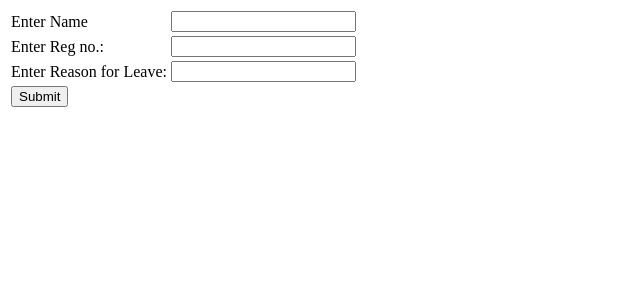
After one commit to himanshuvb/django-project, a Django app: page /home/leaves/ in a window 1280 px wide. The commit adds this page. Shown: the top 300 px of the page, without its empty margins (0-640 px from the left). Run offline with Django 3.2, Linux system fonts and the light colour scheme.

Commit message:
added apply leaves function

```diff
--- a/SMS/StudentMS/models.py
+++ b/SMS/StudentMS/models.py
@@ -15,10 +15,10 @@ class Student(models.Model):
         return str(self.regno)
 
 class Leaves(models.Model):
-    regno = models.ForeignKey(Student,on_delete=models.CASCADE)
-    roll = models.IntegerField(default=0)
+    regno = models.IntegerField(default=0)
     name = models.CharField(max_length=200)
-    div = models.IntegerField(default =0,choices=[(1,1),(2,2),(3,3),(4,4),(5,5)])
+    reason = models.CharField(max_length=200)
+
 
     def __str__(self):
         return self.name
--- a/SMS/StudentMS/urls.py
+++ b/SMS/StudentMS/urls.py
@@ -5,6 +5,7 @@ urlpatterns = [
     path('',views.index,name='index'),
     path('student/', views.student_list, name="student_list"),
     path('student/add/', views.add_student, name="add_student"),
-    path('student/<int:student_id>/delete', views.student_delete, name="student_delete")
+    path('student/<int:student_id>/delete', views.student_delete, name="student_delete"),
+    path('leaves/',views.ap_leaves,name="ap_leaves")
 
 ]
--- a/SMS/StudentMS/views.py
+++ b/SMS/StudentMS/views.py
@@ -1,5 +1,6 @@
+from django.http import HttpResponse
 from django.shortcuts import get_object_or_404, redirect, render
-from .models import Git, Student
+from .models import Git, Leaves, Student
 from django.contrib.auth.decorators import login_required
 from django.core.files import File
 
@@ -55,6 +56,23 @@ def add_student(request):
 
 @login_required
 def student_delete(request, student_id):
-	student = get_object_or_404(Student, id=student_id)
-	student.delete()
-	return redirect('student_list')
+    student = get_object_or_404(Student, id=student_id)
+    student.delete()
+    return redirect('student_list')
+
+
+def ap_leaves(request):
+    if request.method == "GET":
+        return render(request, "SMS/leaves.html")
+    if request.method == "POST":
+        regno = request.POST['student_regno']
+        name=request.POST['student_name']
+        reason=request.POST['student_reason']
+
+        new_leaves = Leaves()
+        new_leaves.name = name
+        new_leaves.regno = regno
+        new_leaves.reason = reason
+        new_leaves.save()
+
+        return redirect('login_user')
--- /dev/null
+++ b/SMS/templates/SMS/leaves.html
@@ -0,0 +1,37 @@
+<!DOCTYPE html>
+<html>
+    <head>
+        <meta charset="utf-8">
+        <meta http-equiv="X-UA-Compatible" content="IE=edge">
+        <title>leaves</title>
+        <meta name="description" content="">
+        <meta name="viewport" content="width=device-width, initial-scale=1">
+        <link rel="stylesheet" href="">
+    </head>
+    <body>
+        <form method="post" action="">
+            <table class="form-table">
+                {% csrf_token %}
+                <tr>
+                    <td class="form-table">Enter Name </td>
+                    <td class="form-table"><input class="inputData" type="text" name="student_name"></td>
+                </tr>
+                <tr>
+                    <td class="form-table">Enter Reg no.: </td>
+                    <td class="form-table"><input class="inputData"  type="number" name="student_regno"></td>
+                </tr>
+                <tr>
+                    <td class="form-table">Enter Reason for Leave: </td>
+                    <td class="form-table"><input class="inputData"  type="textarea" name="student_reason"></td>
+                </tr>
+                <tr>
+                    <td  class="form-table" colspan="2">
+                        <input class="inputData" type="submit" value="Submit">
+                    </td>
+                </tr>
+            </table>
+        </form>
+
+        <script src="" async defer></script>
+    </body>
+</html>
--- a/SMS/templates/SMS/login.html
+++ b/SMS/templates/SMS/login.html
@@ -38,8 +38,12 @@
     <br>
     {% endif %}
     <button class="w-100 btn btn-lg btn-primary" type="submit">Sign in</button>
-    <p class="mt-5 mb-3 text-muted">&copy;2022</p>
+    <hr>
+
+
   </form>
+
+  <button class="w-100 btn btn-lg btn-primary"><a href="{% url 'ap_leaves' %}">Apply for leaves</a></button>
 </main>
 
   </body>
```
Also changed, not shown: SMS/StudentMS/migrations/0001_initial.py (added), SMS/StudentMS/migrations/0002_leaves_reason.py (added), SMS/StudentMS/migrations/0003_alter_leaves_regno.py (added), SMS/StudentMS/migrations/__init__.py (added), SMS/media/download_dbAFct9.jfif (added).
